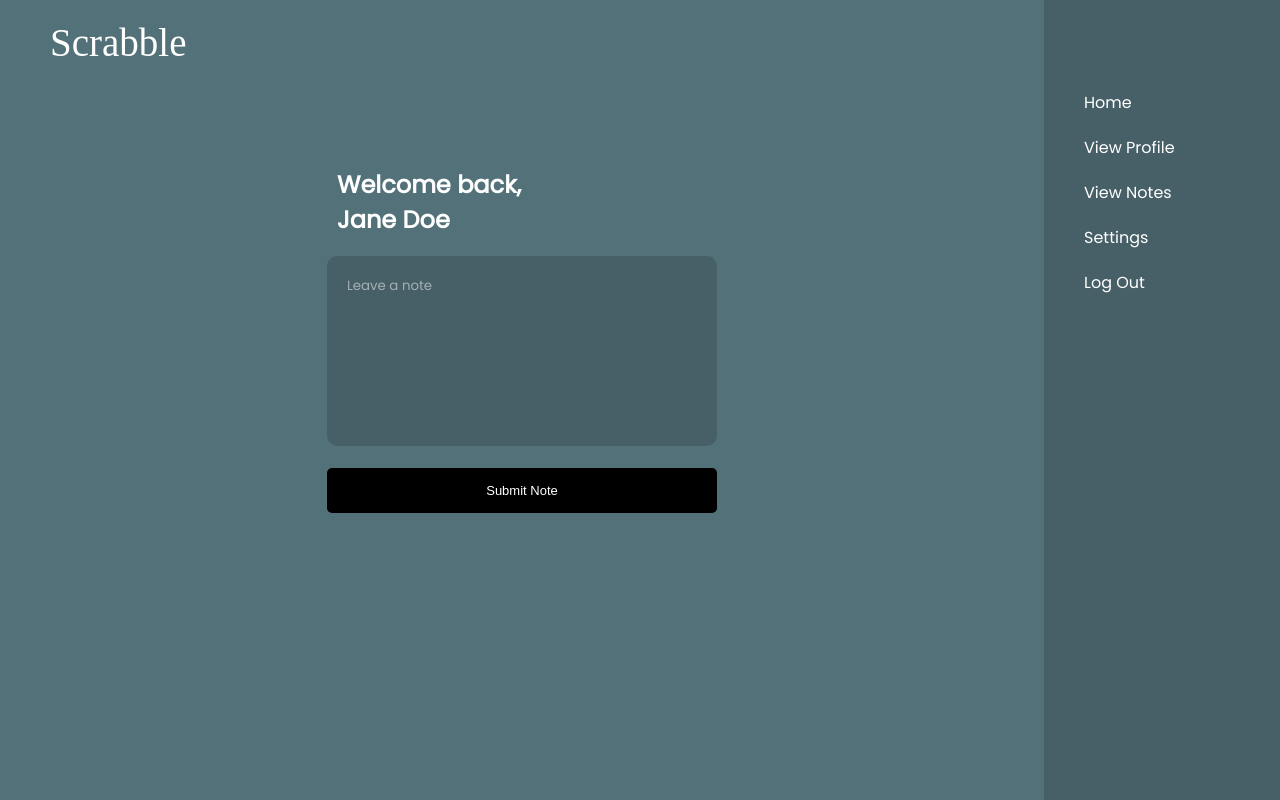
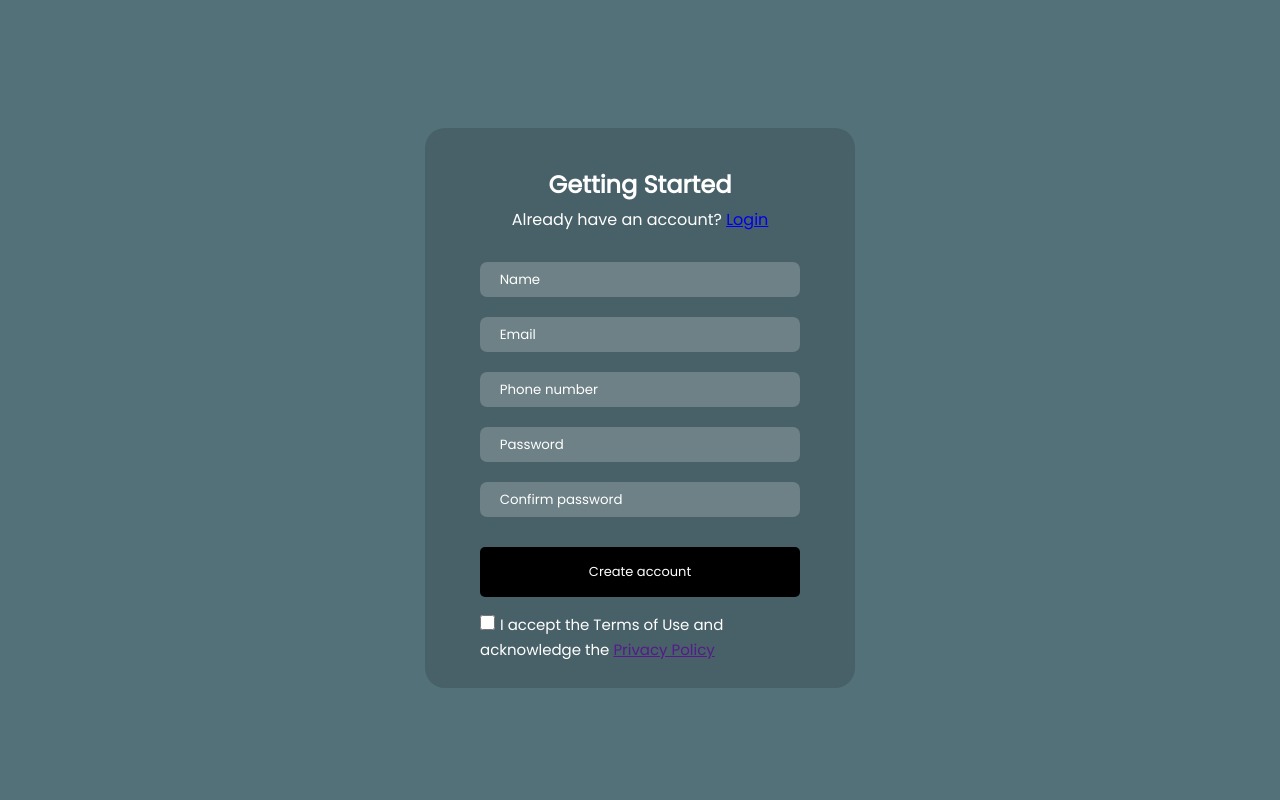
Before and after one commit to stephojuyah/mern-practice-frontend, a React (Vite) app: page /register in a window 1280 px wide. Built offline with nearby package versions, Linux system fonts and the light colour scheme.

Commit message:
new commit

```diff
--- a/src/main.jsx
+++ b/src/main.jsx
@@ -1,15 +1,15 @@
 import { StrictMode } from 'react'
 import { createRoot } from 'react-dom/client'
-// import {BrowserRouter, Routes, Route} from 'react-router-dom'
+import {BrowserRouter, Routes, Route} from 'react-router-dom'
 // import './index.css'
 // import App from './App.jsx'
 
-// import Register from './pages/register/Register.jsx'
-// import Login from './pages/login/Login.jsx'
-// import RequestReset from './pages/request_reset/RequestReset.jsx'
+import Register from './pages/register/Register.jsx'
+import Login from './pages/login/Login.jsx'
+import RequestReset from './pages/request_reset/RequestReset.jsx'
 // import ResetPassword from './pages/reset_password/ResetPassword.jsx'
-// import Home from './pages/home/Home.jsx'
-import Dash from './pages/dashboard/Dash.jsx'
+import Home from './pages/home/Home.jsx'
+// import Dash from './pages/dashboard/Dash.jsx'
 
 createRoot(document.getElementById('root')).render(
   <StrictMode>
@@ -19,18 +19,18 @@ createRoot(document.getElementById('root')).render(
     {/* <RequestReset /> */}
     {/* <ResetPassword /> */}
     {/* <Home /> */}
-    <Dash />
+    {/* <Dash /> */}
 
 
-     {/* <BrowserRouter>
+     <BrowserRouter>
       <Routes>
         <Route path="/" element={<Home />} />
         <Route path="/register" element={<Register />} />
         <Route path='/login' element={<Login />} />
-        <Route path='/home' element={<Dash />} />
+        {/* <Route path='/home' element={<Dash />} /> */}
         <Route path='/request_otp' element={<RequestReset />} />
-        <Route path='/reset_password' element={<ResetPassword />} />
+        {/* <Route path='/reset_password' element={<ResetPassword />} /> */}
       </Routes>
-    </BrowserRouter> */}
+    </BrowserRouter>
   </StrictMode>,
 )
--- a/src/pages/register/RegisterCom1.jsx
+++ b/src/pages/register/RegisterCom1.jsx
@@ -1,4 +1,5 @@
 import '../../styles/register.css'
+import { useState } from "react"
 import { Link } from "react-router-dom";
 // import axios from "axios";
 
@@ -8,30 +9,41 @@ const RegisterCom1 = () => {
   const [email, setEmail] = useState("");
   const [phone_no, setPhoneNo] = useState("");
   const [password, setPassword] = useState("");
-  const [message, setMessage] = useState("");
+  const [msg, setMessage] = useState("");
+  const [agree, setAgree] = useState(false);
 
   const handleSubmit = async (e) => {
     e.preventDefault();
 
     try {
-      const res = await axios.post("http://localhost:5000/auth/register", {
+
+        const res = await fetch("http://localhost:5000/auth/register", {
+          method: "POST",
+          headers: {
+            "Content-Type": "application/json",
+          },
+          body: JSON.stringify({
             name,
             email,
             phone_no,
             password,
+          }),
         });
 
-      setMessage(res.data.msg || "Registration successful");
+        const data = await res.json();
+        setMessage(data.msg || "Registration successful");
 
       // Clear fields on success
       setName("");
       setEmail("");
       setPhoneNo("");
       setPassword("");
-    } catch (err) {
-      setMessage(err.response?.data?.msg || "Something went wrong");
+      setAgree(false);
+    } catch (error) {
+      setMessage(err.res?.data?.msg || "Something went wrong");
     }
   };
+
 
 
     return (
@@ -41,15 +53,16 @@ const RegisterCom1 = () => {
                 <form className='form2' onSubmit={handleSubmit}>
                     <h2 className='get'>Getting Started</h2>
                     <p className='have'>Already have an account? <Link to="/login">Login</Link></p>
-                    <input value={name} onChange={(e) => setName(e.target.value)} className='input-box' type="text" name='name' placeholder='Name' required/><br />
-                    <input value={email} onChange={(e) => setEmail(e.target.value)} className='input-box' type="email" name='email' placeholder='Email' required/><br />
-                    <input value={phone_no} onChange={(e) => setPhoneNo(e.target.value)} className='input-box' type="tel" name='tel' placeholder='Phone number' required/><br />
-                    <input value={password} onChange={(e) => setPassword(e.target.value)} className='input-box' type="password" name='password' placeholder='Password' required/><br />
-                    <input value={password} onChange={(e) => setPassword(e.target.value)} className='input-box' type="password" name='password' placeholder='Confirm password' required/>
-                    <input className='create-link' type="submit" value='Create account'/>
+                    <input value={name} onChange={(e) => {setName(e.target.value); setMessage("")}} className='input-box' type="text" name='name' placeholder='Name' required/><br />
+                    <input value={email} onChange={(e) => {setEmail(e.target.value); setMessage("")}} className='input-box' type="email" name='email' placeholder='Email' required/><br />
+                    <input value={phone_no} onChange={(e) => {setPhoneNo(e.target.value); setMessage("")}} className='input-box' type="tel" name='tel' placeholder='Phone number' required/><br />
+                    <input value={password} onChange={(e) => {setPassword(e.target.value); setMessage("")}} className='input-box' type="password" name='password' placeholder='Password' required/><br />
+                    <input value={password} onChange={(e) => {setPassword(e.target.value); setMessage("")}} className='input-box' type="password" name='password' placeholder='Confirm password' required/>
+                    <p style={{textAlign: 'center', fontSize: '10px', marginTop: '0px'}}>{msg}</p>
+                    <input checked={agree} onChange={(e) => setAgree(e.target.checked)} className='create-link' type="submit" value='Create account'/>
                     {/* <a href="" className='create-link'>Create account</a> */}
                     <div className='check1'>
-                        <input className='check-button' type="checkbox" required/>
+                        <input onChange={(e) => setCheck(e.target.value)} className='check-button' type="checkbox" required/>
                         <span className='policy'>I accept the Terms of Use and acknowledge the <a href=''>Privacy Policy</a></span>
                     </div>
                 </form>
--- a/src/styles/register.css
+++ b/src/styles/register.css
@@ -20,7 +20,7 @@ form.form2 {
     padding-right: 50px;
     width: 330px;
     margin-top: 15px;
-    height: 480px
+    height: 500px
 }
 
 .input-box {
```
Lines whose indentation alone changed are shown as unchanged.
